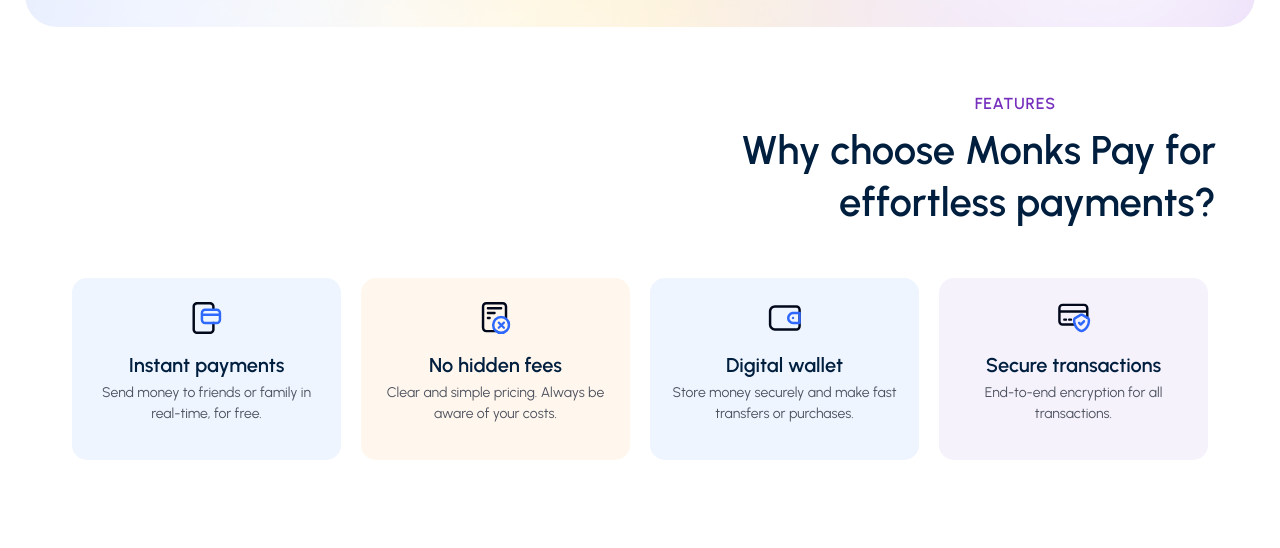
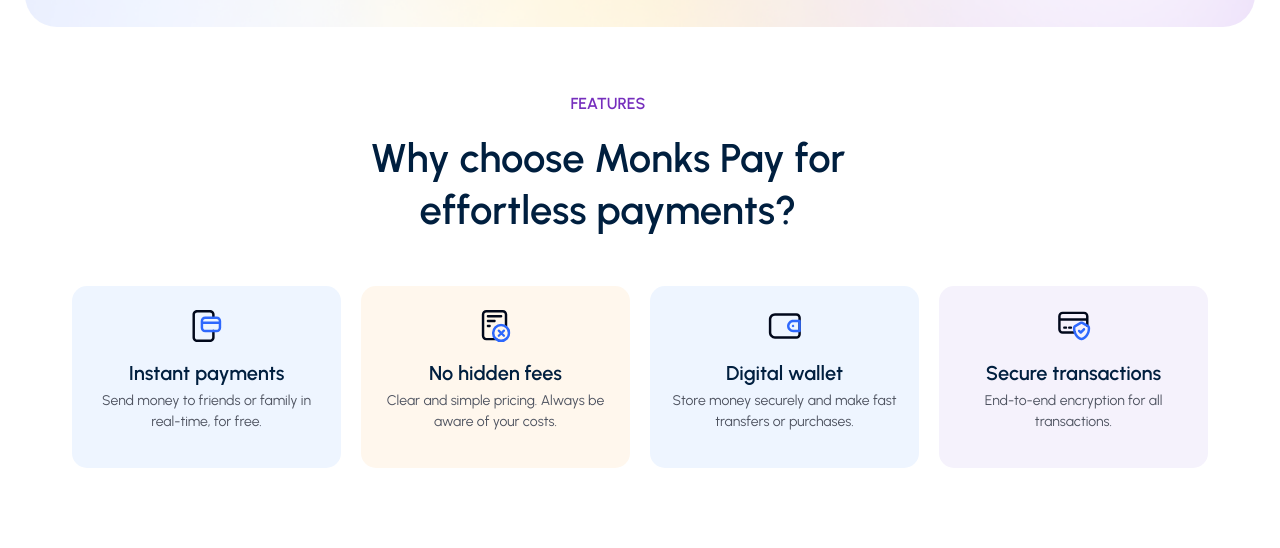
Before and after one commit to Tanujagariya/Monky_Pay, a website: page index.html in a window 1280 px wide. Shown: the part 840-1388 px from the top of the page. Drawn offline with nearby package versions, Linux system fonts and the light colour scheme.

```diff
--- a/index.html
+++ b/index.html
@@ -147,8 +147,8 @@
 
     <!-- feature section -->
   <section class="py-8 px-0 feature-custom">
-  <div class="features-section mb-5 text-right">
-    <p class="feature-tag text-info fw-semibold">FEATURES</p>
+  <div class="features-section mb-5 text-center">
+    <p class="feature-tag text-info fw-semibold  text-center ">FEATURES</p>
     <h3 class="feature-heading fw-semibold text-primary">
       Why choose Monks Pay for
       <span class="d-lg-block lg-block">effortless payments?</span>
@@ -562,20 +562,19 @@
 
     <div class="row justify-content-between align-items-start">
 
-      <div class="col-md-6 mb-4 mb-md-0">
+      <div class="col-md-3 mb-4 mb-md-0">
         <img src="./assets/images/mainlogo.webp" alt="Monks Pay Logo" width="120" class="mb-3">
         <p class="mb-0 text-secondary" style="max-width: 260px;">
           Monks Pay offers secure, seamless, and fee-free payments for effortless global transactions.
         </p>
       </div>
 
-
-      <div class="col-md-3 ">
+      <div class="col-md-4 ">
      <div class="row gx-5 justify-content-start">
 
   <div class="col-6 col-sm-5">
     <h5 class="fw-semibold mb-3">Short links</h5>
-    <ul class="list-unstyled gx-5">
+    <ul class="list-unstyled gx-8">
       <li><a href="#" class="text-decoration-none text-primary">Features</a></li>
       <li><a href="#" class="text-decoration-none text-primary">How it works</a></li>
       <li><a href="#" class="text-decoration-none text-primary">Security</a></li>
--- a/scss/_feature.scss
+++ b/scss/_feature.scss
@@ -1,15 +1,7 @@
 
 .features-section {
-  text-align: right;
   padding-right: 4rem;
   margin-bottom: 4rem;
-}
-
-.feature-tag {
-  text-transform: uppercase;
-  padding-right: 10rem;
-  letter-spacing: 0.05em;
-  margin-bottom: 0.5rem;
 }
 
 .feature-heading {
--- a/scss/_testmonial.scss
+++ b/scss/_testmonial.scss
@@ -63,7 +63,6 @@
 .testimonial-slider-wrapper {
   overflow: hidden;
 }
-
 .testimonial-slider {
   display: flex;
   transition: transform 0.3s ease-in-out;
```
Also changed, not shown: css/style.min.css, 1 other file.
